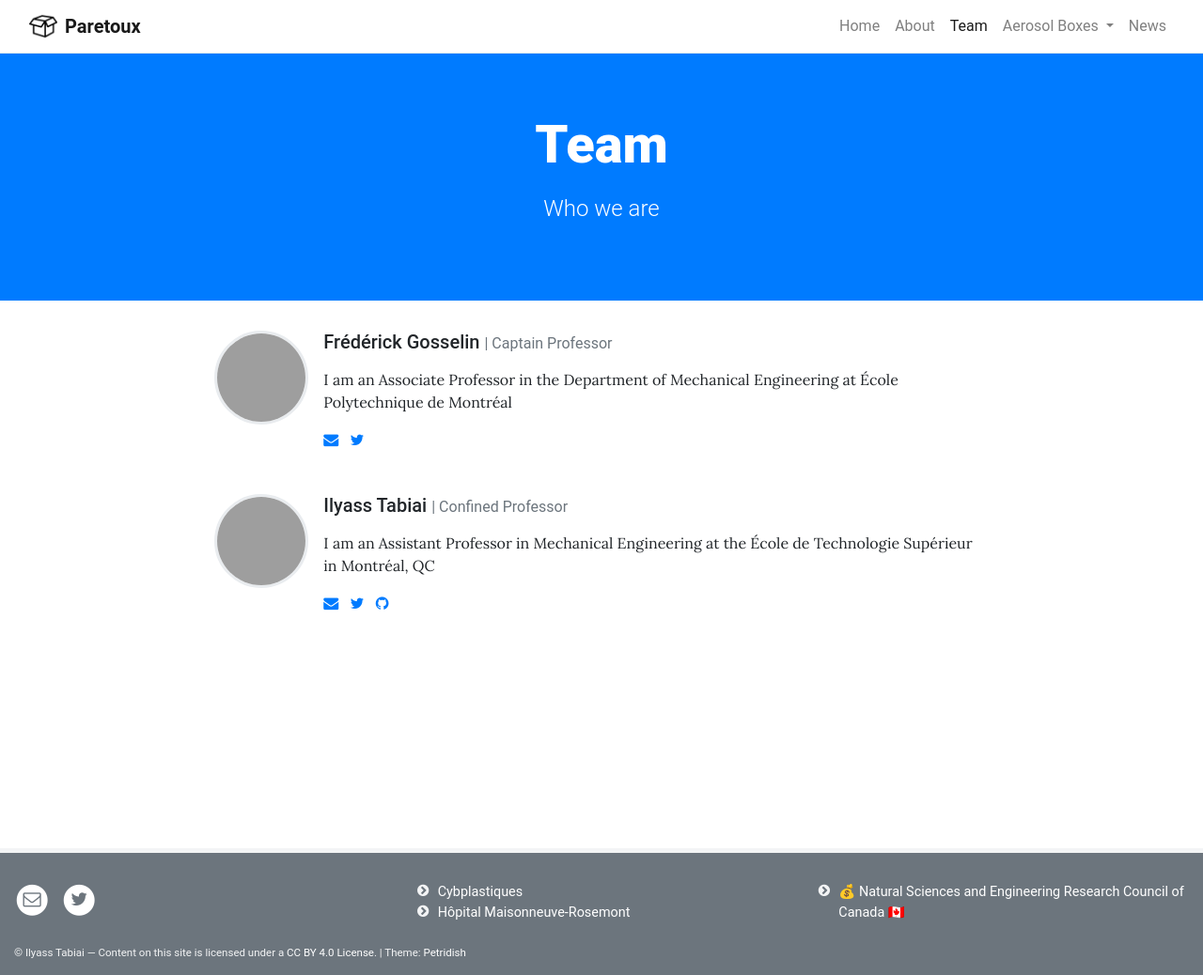
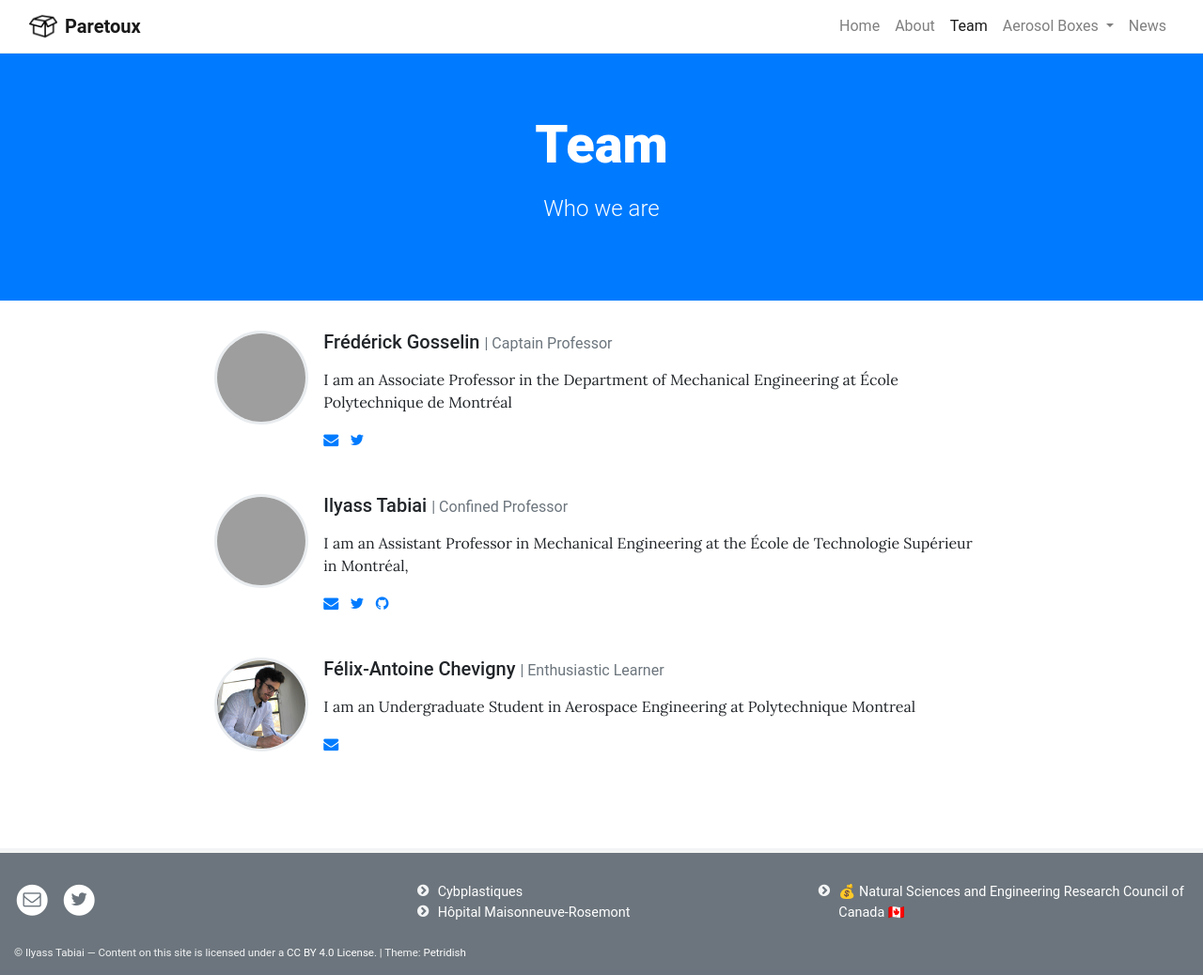
Before and after one commit to paretoux/paretoux.github.io, a Jekyll site: the page built from pages/team.md, in a window 1280 px wide, cut to the strip 0-1038 px from the top of the page. Shown: the whole strip at 94% size. Built offline with Jekyll 4.4.1, drawn with Linux system fonts in a browser that asks for light colours; grey boxes are pictures that could not be loaded.

Commit message:
Updated team page, new member joined us: Welcome Félix Antoine !

```diff
--- a/_data/team.yml
+++ b/_data/team.yml
@@ -13,7 +13,16 @@
   role: Confined Professor # Will appear next to name
   image: https://ilylabs.github.io/assets/images/bio-photo.jpg # Can be external link
   description: > # Can be Markdown
-    I am an Assistant Professor in Mechanical Engineering at the École de Technologie Supérieur in Montréal, QC
+    I am an Assistant Professor in Mechanical Engineering at the École de Technologie Supérieur in Montréal,
   email: ousted.ilyass@gmail.com
   github: ilyasst
   twitter: ilytab
+
+- name: Félix-Antoine Chevigny
+  role: Enthusiastic Learner # Will appear next to name
+  image: /assets/img/team/fa-chev.jpg # Can be external link
+  description: > # Can be Markdown
+    I am an Undergraduate Student in Aerospace Engineering at Polytechnique Montreal
+  email: ousted.ilyass@gmail.com
+  github:
+  twitter:
```
Also changed, not shown: assets/img/team/fa-chev.jpg (added), 1 other file.
